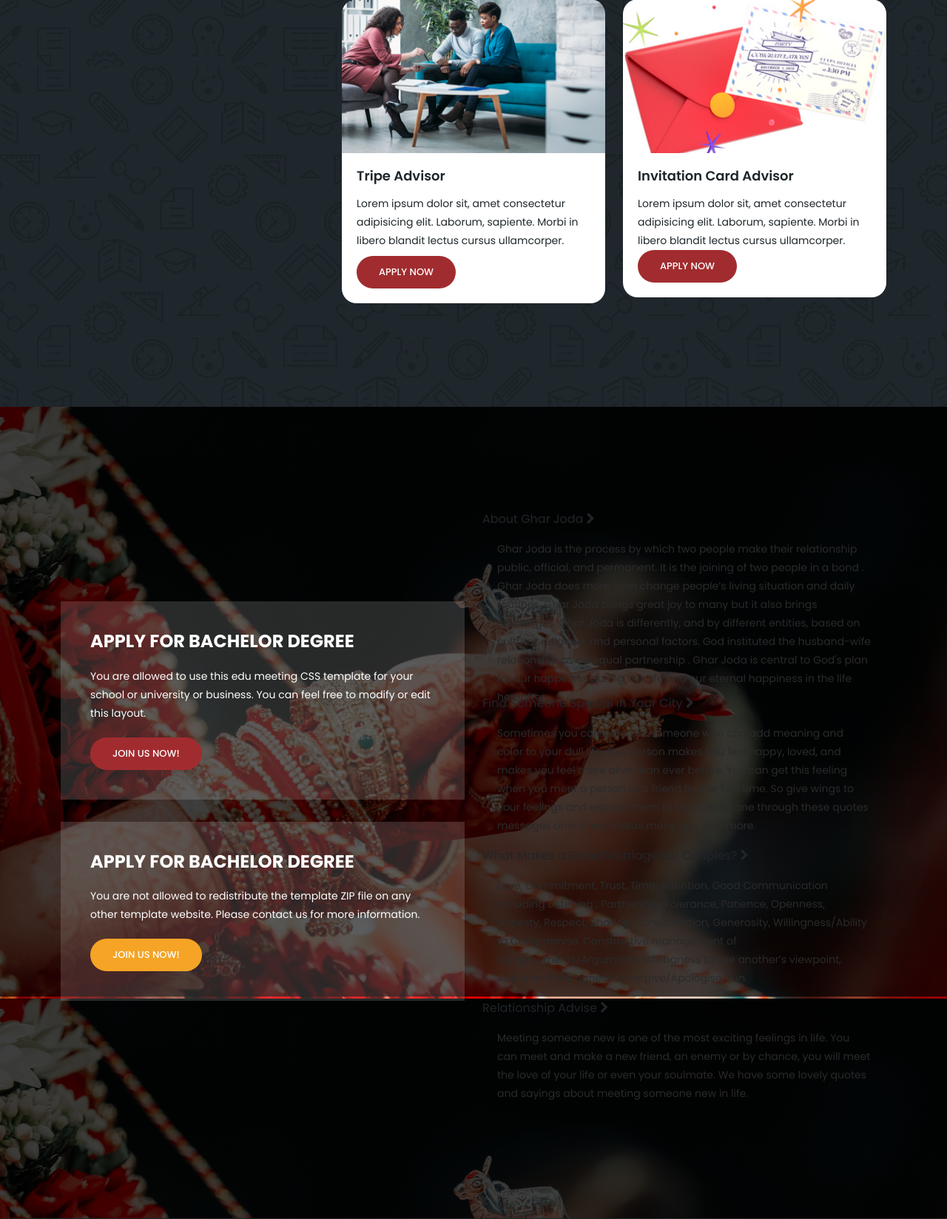
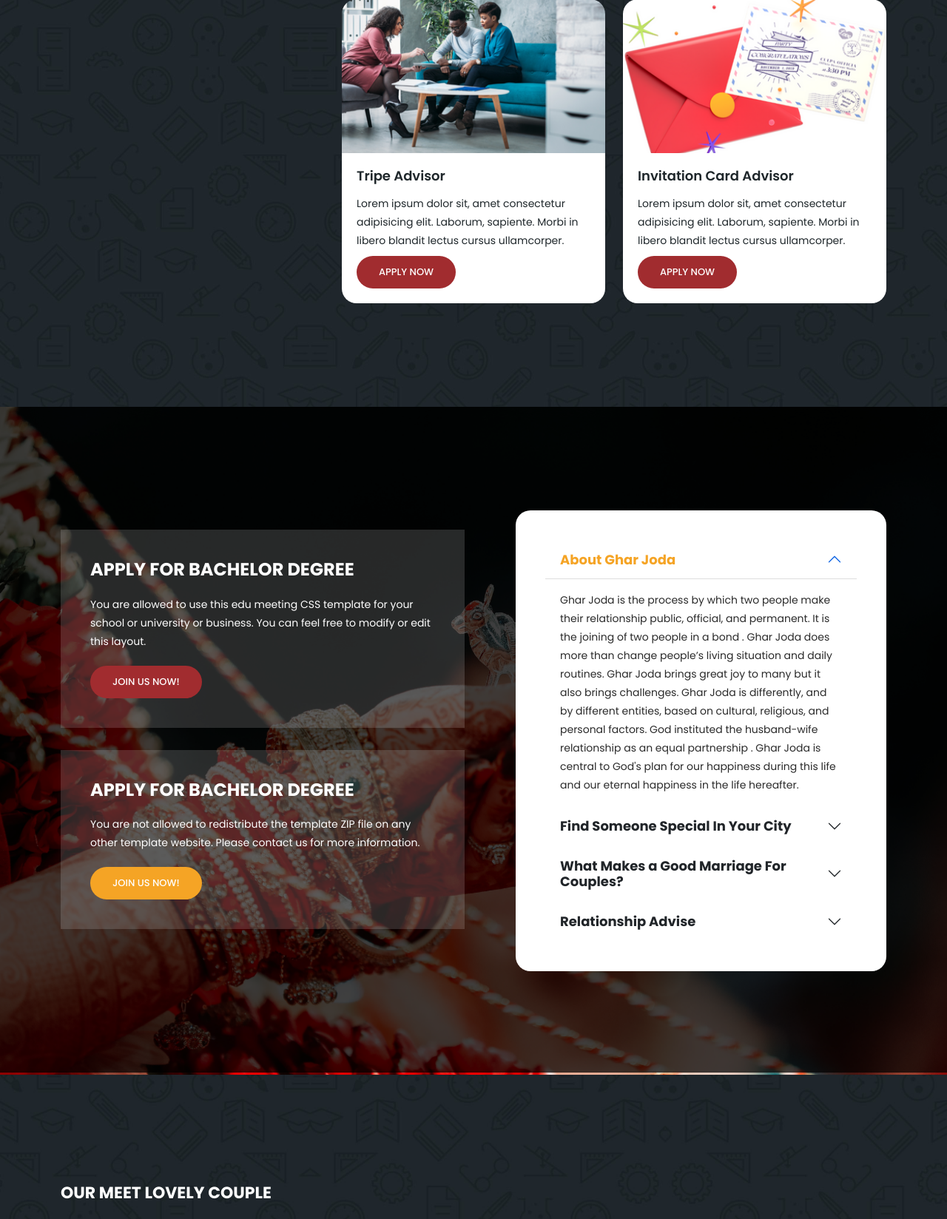
Before and after one commit to testingbaba/ghar_joda_demo, a PHP site: page / in a window 1280 px wide. Shown: the part 1693-3341 px from the top of the page at 74% size. Run offline with PHP 8.4, Linux system fonts and the light colour scheme; some libraries are stand-ins or nearby versions.

Commit message:
mohd faruk

```diff
--- a/assets/css/templatemo-edu-meeting.css
+++ b/assets/css/templatemo-edu-meeting.css
@@ -1376,7 +1376,7 @@ section.our-facts h2 {
 section.our-facts .video {
   text-align: center;
   margin-left: 70px;
-  background-image: url(../images/video-item-bg.png);
+  background-image: url(../images/video-item-bg.jpg);
   background-repeat: no-repeat;
   background-position: center center;
   background-size: cover;
--- a/index.html
+++ b/index.html
@@ -3,21 +3,22 @@
 
 <head>
 
-
   <meta charset="utf-8">
   <meta name="viewport" content="width=device-width, initial-scale=1, shrink-to-fit=no">
   <meta name="description" content="">
-    <meta name="author" content="TemplateMo">
+  <meta name="author" content="">
   <link href="https://fonts.googleapis.com/css?family=Poppins:100,200,300,400,500,600,700,800,900" rel="stylesheet">
 
 
 
 
-
   <title>Ghar Joda</title>
+  <link rel="shortcut icon" href="assets/images/logo.png" type="image/x-icon">
 
   <!-- Bootstrap core CSS -->
-    <link href="vendor/bootstrap/css/bootstrap.min.css" rel="stylesheet">
+  <link href="https://cdn.jsdelivr.net/npm/bootstrap@5.0.2/dist/css/bootstrap.min.css" rel="stylesheet" />
+  <script src="https://cdn.jsdelivr.net/npm/bootstrap@5.0.2/dist/js/bootstrap.min.js"></script>
+  <!-- <link href="vendor/bootstrap/css/bootstrap.min.css" rel="stylesheet"> -->
 
 
   <!-- Additional CSS Files -->
@@ -84,7 +85,7 @@
                 <a href="javascript:void(0)">Events</a>
                 <ul class="sub-menu">
                   <li><a href="#"">Gifts</a></li>
-                                  <li><a href="#">Photo Shoots </a></li>
+                                  <li><a href=" #">Photo Shoots </a></li>
                   <li><a href="#">Tripe Advisor</a></li>
                   <li><a href="#">Invitation Card Advisor</a></li>
                 </ul>
@@ -121,7 +122,10 @@
 
               <h6>Hello Youth</h6>
               <h2>Welcome to Ghar Joda</h2>
-              <p>This is a matchmaking provided by <a rel="nofollow" href="https://templatemo.com/page/1" target="_blank">TemplateMo website</a>. This is a Bootstrap v5.1.3 layout. The video background is taken from Pexels website, a group of young people by <a rel="nofollow" href="https://www.pexels.com/@pressmaster" target="_blank">Pressmaster</a>.</p>
+              <p>This is a matchmaking provided by <a rel="nofollow" href="https://templatemo.com/page/1"
+                  target="_blank">TemplateMo website</a>. This is a Bootstrap v5.1.3 layout. The video background is
+                taken from Pexels website, a group of young people by <a rel="nofollow"
+                  href="https://www.pexels.com/@pressmaster" target="_blank">Pressmaster</a>.</p>
 
               <div class="main-button-red">
                 <div class="scroll-to-section"><a href="#contact">Join Us Now!</a></div>
@@ -160,7 +164,7 @@
                   <a href="#">Budhist</a> |
                   <a href="#">Jain</a>
                 </p>
-                <a href="#" class="btn-read" >Read More</a>
+                <a href="#" class="btn-read">Read More</a>
 
 
               </div>
@@ -183,7 +187,7 @@
                   <a href="#">Maratha</a> |
                   <a href="#">Rajput</a>
                 </p>
-                <a href="#" class="btn-read" >Read More</a>
+                <a href="#" class="btn-read">Read More</a>
 
 
               </div>
@@ -205,7 +209,7 @@
                   <a href="#">Uttar Pradesh</a> |
                   <a href="#">Punjab</a>
                 </p>
-                <a href="#" class="btn-read" >Read More</a>
+                <a href="#" class="btn-read">Read More</a>
               </div>
             </div>
 
@@ -224,7 +228,7 @@
                   <a href="#">UAE pakistan</a> |
                   <a href="#">france</a>
                 </p>
-                <a href="#" class="btn-read" >Read More</a>
+                <a href="#" class="btn-read">Read More</a>
               </div>
             </div>
 
@@ -280,7 +284,9 @@
                 </div>
                 <div class="down-content">
                   <h4>Gifts</h4>
-                  <p> Lorem ipsum dolor sit, amet consectetur adipisicing elit. Laborum, sapiente. Morbi in libero blandit lectus cursus ullamcorper.</p>
+
+                  <p> Lorem ipsum dolor sit, amet consectetur adipisicing elit. Laborum, sapiente. Morbi in libero
+                    blandit lectus cursus ullamcorper.</p>
 
                   <div class="main-button-red mt-2">
                     <a href="#">Apply Now</a>
@@ -301,7 +307,9 @@
                 </div>
                 <div class="down-content">
                   <h4>Photo Shoots</h4>
-                  <p> Lorem ipsum dolor sit, amet consectetur adipisicing elit. Laborum, sapiente. Morbi in libero blandit lectus cursus ullamcorper.</p>
+
+                  <p> Lorem ipsum dolor sit, amet consectetur adipisicing elit. Laborum, sapiente. Morbi in libero
+                    blandit lectus cursus ullamcorper.</p>
 
                   <div class="main-button-red mt-2">
                     <a href="#">Apply Now</a>
@@ -322,7 +330,9 @@
                 </div>
                 <div class="down-content">
                   <h4>Tripe Advisor</h4>
-                  <p> Lorem ipsum dolor sit, amet consectetur adipisicing elit. Laborum, sapiente. Morbi in libero blandit lectus cursus ullamcorper.</p>
+
+                  <p> Lorem ipsum dolor sit, amet consectetur adipisicing elit. Laborum, sapiente. Morbi in libero
+                    blandit lectus cursus ullamcorper.</p>
 
                   <div class="main-button-red mt-2">
                     <a href="#">Apply Now</a>
@@ -343,9 +353,11 @@
                 </div>
                 <div class="down-content">
                   <h4>Invitation Card Advisor</h4>
-                  <p> Lorem ipsum dolor sit, amet consectetur adipisicing elit. Laborum, sapiente. Morbi in libero blandit lectus cursus ullamcorper.</p>
 
-                  <div class="main-button-red">
+                  <p> Lorem ipsum dolor sit, amet consectetur adipisicing elit. Laborum, sapiente. Morbi in libero
+                    blandit lectus cursus ullamcorper.</p>
+                  <div class="main-button-red mt-2">
+
                     <a href="#">Apply Now</a>
                   </div>
 
@@ -366,7 +378,8 @@
             <div class="col-lg-12">
               <div class="item">
                 <h3>APPLY FOR BACHELOR DEGREE</h3>
-                <p>You are allowed to use this edu meeting CSS template for your school or university or business. You can feel free to modify or edit this layout.</p>
+                <p>You are allowed to use this edu meeting CSS template for your school or university or business. You
+                  can feel free to modify or edit this layout.</p>
                 <div class="main-button-red">
                   <div class="scroll-to-section"><a href="#contact">Join Us Now!</a></div>
                 </div>
@@ -375,7 +388,8 @@
             <div class="col-lg-12">
               <div class="item">
                 <h3>APPLY FOR BACHELOR DEGREE</h3>
-                <p>You are not allowed to redistribute the template ZIP file on any other template website. Please contact us for more information.</p>
+                <p>You are not allowed to redistribute the template ZIP file on any other template website. Please
+                  contact us for more information.</p>
                 <div class="main-button-yellow">
                   <div class="scroll-to-section"><a href="#contact">Join Us Now!</a></div>
                 </div>
@@ -384,17 +398,20 @@
           </div>
         </div>
         <div class="col-lg-6">
-          <div class="accordions is-first-expanded">
-            <article class="accordion last-accordion">
-              <div class="accordion-head">
-                  <span>About Ghar Joda</span>
-                  <span class="icon">
-                      <i class="icon fa fa-chevron-right"></i>
-                  </span>
-              </div>
+          <div class="accordion-container">
+            <div class="accordion accordion-flush" id="accordionFlushExample">
+              <div class="accordion-item">
+                <h2 class="accordion-header" id="flush-headingOne">
+                  <button class="accordion-button" type="button" data-bs-toggle="collapse"
+                    data-bs-target="#flush-collapseOne" aria-expanded="true" aria-controls="flush-collapseOne">
+                    About Ghar Joda
+                  </button>
+                </h2>
+                <div id="flush-collapseOne" class="accordion-collapse collapse show" aria-labelledby="flush-headingOne"
+                  data-bs-parent="#accordionFlushExample">
                   <div class="accordion-body">
-                  <div class="content">
-                      <p>Ghar Joda is the process by which two people make their relationship public, official, and permanent. It is the joining of two people in a bond .
+                    <p>Ghar Joda is the process by which two people make their relationship public, official, and permanent. It
+                      is the joining of two people in a bond .
                       Ghar Joda does more than change people’s living situation and daily routines.
                       Ghar Joda brings great joy to many but it also brings challenges.
                       Ghar Joda is differently, and by different entities, based on cultural, religious, and personal factors.
@@ -402,16 +419,17 @@
                       plan for our happiness during this life and our eternal happiness in the life hereafter.</p>
                   </div>
                 </div>
-          </article>
-            <article class="accordion">
-                <div class="accordion-head">
-                    <span>Find Someone Special In Your City</span>
-                    <span class="icon">
-                        <i class="icon fa fa-chevron-right"></i>
-                    </span>
               </div>
+              <div class="accordion-item">
+                <h2 class="accordion-header" id="flush-headingTwo">
+                  <button class="accordion-button collapsed" type="button" data-bs-toggle="collapse"
+                    data-bs-target="#flush-collapseTwo" aria-expanded="false" aria-controls="flush-collapseTwo">
+                    Find Someone Special In Your City
+                  </button>
+                </h2>
+                <div id="flush-collapseTwo" class="accordion-collapse collapse" aria-labelledby="flush-headingTwo"
+                  data-bs-parent="#accordionFlushExample">
                   <div class="accordion-body">
-                    <div class="content">
                     <p>Sometimes you come across someone who can add meaning and color
                       to your dull life. This person makes you feel happy, loved, and
                       makes you feel more alive than ever before. You can get this feeling
@@ -420,41 +438,42 @@
                       messages one-liners, status messages and more.</p>
                   </div>
                 </div>
-            </article>
-            <article class="accordion">
-                <div class="accordion-head">
-                    <span>What Makes a Good Marriage For Couples?</span>
-                    <span class="icon">
-                        <i class="icon fa fa-chevron-right"></i>
-                    </span>
               </div>
+              <div class="accordion-item">
+                <h2 class="accordion-header" id="flush-headingThree">
+                  <button class="accordion-button collapsed" type="button" data-bs-toggle="collapse"
+                    data-bs-target="#flush-collapseThree" aria-expanded="false" aria-controls="flush-collapseThree">
+                    What Makes a Good Marriage For Couples?
+                  </button>
+                </h2>
+                <div id="flush-collapseThree" class="accordion-collapse collapse" aria-labelledby="flush-headingThree"
+                  data-bs-parent="#accordionFlushExample">
                   <div class="accordion-body">
-                    <div class="content">
-                        <p>Love, Commitment, Trust, Time,  Attention, Good Communication including Listening , Partnership,
+                    <p>Love, Commitment, Trust, Time, Attention, Good Communication including Listening , Partnership,
                       Tolerance, Patience, Openness, Honesty, Respect, Sharing, Consideration, Generosity, Willingness/Ability
                       to Compromise, Constructive management of Disagreements/Arguments, Willingness to see another’s viewpoint,
                       Ability and Willingness to Forgive/Apologise, Fun.</p>
                   </div>
                 </div>
-            </article>
-            <article class="accordion">
-                <div class="accordion-head">
-                    <span>Relationship Advise</span>
-                    <span class="icon">
-                        <i class="icon fa fa-chevron-right"></i>
-                    </span>
               </div>
+              <div class="accordion-item">
+                <h2 class="accordion-header" id="flush-headingFour">
+                  <button class="accordion-button collapsed" type="button" data-bs-toggle="collapse"
+                    data-bs-target="#flush-collapseFour" aria-expanded="false" aria-controls="flush-collapseFour">
+                    Relationship Advise
+                  </button>
+                </h2>
+                <div id="flush-collapseFour" class="accordion-collapse collapse" aria-labelledby="flush-headingFour"
+                  data-bs-parent="#accordionFlushExample">
                   <div class="accordion-body">
-                    <div class="content">
-                        <p>
-                          Meeting someone new is one of the most exciting feelings in life.
+                    <p>Meeting someone new is one of the most exciting feelings in life.
                       You can meet and make a new friend, an enemy or by chance, you will
                       meet the love of your life or even your soulmate. We have some lovely
                       quotes and sayings about meeting someone new in life.</p>
                   </div>
                 </div>
-            </article>
-
+              </div>
+            </div>
           </div>
         </div>
       </div>
@@ -545,7 +564,7 @@
                 <h4>Jevan & Janvi</h4>
                 <div class="info">
                   <p>Our Matrimonial venture, Wedgate Matrimony has been
-                    successfully  relationships full of love
+                    successfully relationships full of love
                     for 12 years, happy times to thousands of families.
                   </p>
 
@@ -636,11 +655,8 @@
                 <h4>Meet Nishita & Siddhant </h4>
                 <div class="info">
                   <p>A couple made for each other, a love story made for the movies and a
-
                     wedding made to be featured on WedMeGood Nishita & Siddhant's is lovely cuple.
-
                     </p>
-
                 </div>
               </div>
             </div>
@@ -731,7 +747,8 @@
         <div class="col-lg-6 align-self-center">
           <div class="video">
 
-            <a href="https://www.youtube.com/watch?v=T6UenCwEP10" target="_blank"><img src="assets/images/play-icon.png" alt=""></a>
+            <a href="https://www.youtube.com/watch?v=T6UenCwEP10" target="_blank"><img src="assets/images/play-icon.png"
+                alt=""></a>
 
           </div>
         </div>
@@ -745,67 +762,31 @@
         <div class="col-lg-9 align-self-center">
           <div class="row">
             <div class="col-lg-12">
-              <form id="contact" action="contact.php" method="post">
+              <form id="contact" action="" method="post">
                 <div class="row">
                   <div class="col-lg-12">
                     <h2>Let's get in touch</h2>
                   </div>
                   <div class="col-lg-4">
                     <fieldset>
-                      <input name="name"
-                             type="text"
-                             id="name"
-                             minlength="3"
-                             maxlength="254"
-                             pattern="^(?:((([^0-9_!¡?÷?¿/\\+=@#$%ˆ&*(){}|~<>;:[\]'’,\-.\s])){1,}(['’,\-\.]){0,1}){2,}(([^0-9_!¡?÷?¿/\\+=@#$%ˆ&*(){}|~<>;:[\]'’,\-. ]))*(([ ]+){0,1}(((([^0-9_!¡?÷?¿/\\+=@#$%ˆ&*(){}|~<>;:[\]'’,\-\.\s])){1,})(['’\-,\.]){0,1}){2,}((([^0-9_!¡?÷?¿/\\+=@#$%ˆ&*(){}|~<>;:[\]'’,\-\.\s])){2,})?)*)$"
-                             placeholder="YOUR NAME...*"
+                      <input name="name" type="text" id="name" placeholder="YOURNAME...*" required="">
+                    </fieldset>
+                  </div>
+                  <div class="col-lg-4">
+                    <fieldset>
+                      <input name="email" type="text" id="email" pattern="[^ @]*@[^ @]*" placeholder="YOUR EMAIL..."
                         required="">
                     </fieldset>
                   </div>
                   <div class="col-lg-4">
                     <fieldset>
-                    <input name="email"
-                           type="text"
-                           id="email"
-                           lang="en"
-                           maxlength="254"
-                           pattern="(?![_.-])((?![_.-][_.-])[a-zA-Z\d_.-]){0,63}[a-zA-Z\d]@((?!-)((?!--)[a-zA-Z\d-]){0,63}[a-zA-Z\d]\.){1,2}([a-zA-Z]{2,14}\.)?[a-zA-Z]{2,14}"
-                           placeholder="YOUR EMAIL...*"
-                           required="">
-                  </fieldset>
-                  </div>
-                  <div class="col-lg-4">
-                    <fieldset>
-                    <input name="phone"
-                           type="text"
-                           id="phone"
-                           pattern="^[1-9]\d{9}$"
-                           oninput="this.value = this.value.replace(/[^0-9]/g, '').replace(/(\..*)\./g, '$1');"
-                           maxlength="10"
-                           placeholder="YOUR PHONE...*"
-                           required="">
-                  </fieldset>
-                  </div>
-                  <div class="col-lg-4">
-                    <fieldset>
-                      <input name="subject"
-                             type="text"
-                             id="subject"
-                             maxlength="200"
-                             pattern="^(?:((([^0-9_!¡?÷?¿/\\+=@#$%ˆ&*(){}|~<>;:[\]'’,\-.\s])){1,}(['’,\-\.]){0,1}){2,}(([^0-9_!¡?÷?¿/\\+=@#$%ˆ&*(){}|~<>;:[\]'’,\-. ]))*(([ ]+){0,1}(((([^0-9_!¡?÷?¿/\\+=@#$%ˆ&*(){}|~<>;:[\]'’,\-\.\s])){1,})(['’\-,\.]){0,1}){2,}((([^0-9_!¡?÷?¿/\\+=@#$%ˆ&*(){}|~<>;:[\]'’,\-\.\s])){2,})?)*)$"
-                             placeholder="SUBJECT...*"
-                             required="">
+                      <input name="subject" type="text" id="subject" placeholder="SUBJECT...*" required="">
                     </fieldset>
                   </div>
                   <div class="col-lg-12">
                     <fieldset>
-                      <textarea name="message"
-                                type="text"
-                                class="form-control"
-                                id="message"
-                                pattern="^(?:((([^0-9_!¡?÷?¿/\\+=@#$%ˆ&*(){}|~<>;:[\]'’,\-.\s])){1,}(['’,\-\.]){0,1}){2,}(([^0-9_!¡?÷?¿/\\+=@#$%ˆ&*(){}|~<>;:[\]'’,\-. ]))*(([ ]+){0,1}(((([^0-9_!¡?÷?¿/\\+=@#$%ˆ&*(){}|~<>;:[\]'’,\-\.\s])){1,})(['’\-,\.]){0,1}){2,}((([^0-9_!¡?÷?¿/\\+=@#$%ˆ&*(){}|~<>;:[\]'’,\-\.\s])){2,})?)*)$"
-                                placeholder="YOUR MESSAGE..."
-                                required=""></textarea>
+                      <textarea name="message" type="text" class="form-control" id="message"
+                        placeholder="YOUR MESSAGE..." required=""></textarea>
                     </fieldset>
                   </div>
                   <div class="col-lg-12">
@@ -848,7 +829,7 @@
 
 
     <div class="footer" style="background-color: #a12c2f;">
-      <footer class="footer-links" >
+      <footer class="footer-links">
         <div class="container">
           <div class="row">
             <!-- <div class="col-sm-6 col-md-4">
@@ -898,10 +879,11 @@
               </ul>
             </div>
             <div class="col-xs-6 col-md-3">
-              <h4 style="color:white; text-align: center; " >Follow Us</h4>
+              <h4 style="color:white; text-align: center; ">Follow Us</h4>
               <hr style="color:white">
               <div class="soi mt-4">
-                <p href="#"><i class="fa fa-map-marker fa-lg" aria-hidden="true"></i>&nbsp; &nbsp; <span>Noida , Up</span></p>
+                <p href="#"><i class="fa fa-map-marker fa-lg" aria-hidden="true"></i>&nbsp; &nbsp; <span>Noida ,
+                    Up</span></p>
                 <p href="#"><i class="fa fa-envelope-o "></i>&nbsp; &nbsp;<span>info@gharjoda.com</span></p>
                 <p href="#"><i class="fa fa-phone fa-lg"></i>&nbsp;&nbsp;<span>+91-8989898989</span></p><br><br>
                 <ul class="social-icons">
@@ -970,7 +952,8 @@
 
       if (isAnimate) {
         $('body, html').animate({
-              scrollTop: reqSectionPos },
+          scrollTop: reqSectionPos
+        },
           800);
       } else {
         $('body, html').scrollTop(reqSectionPos);
@@ -1007,4 +990,5 @@
 </body>
 
 </body>
+
 </html>
```
Lines whose indentation alone changed are shown as unchanged.
